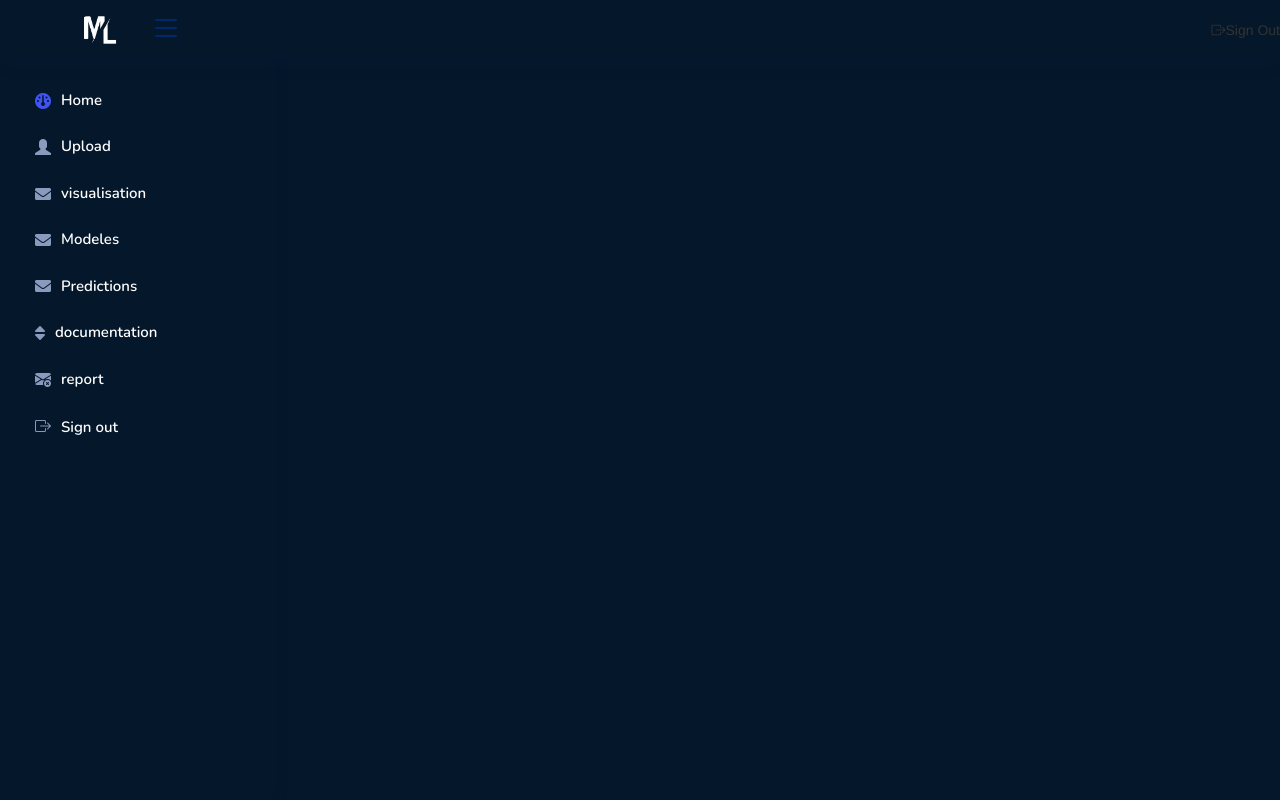
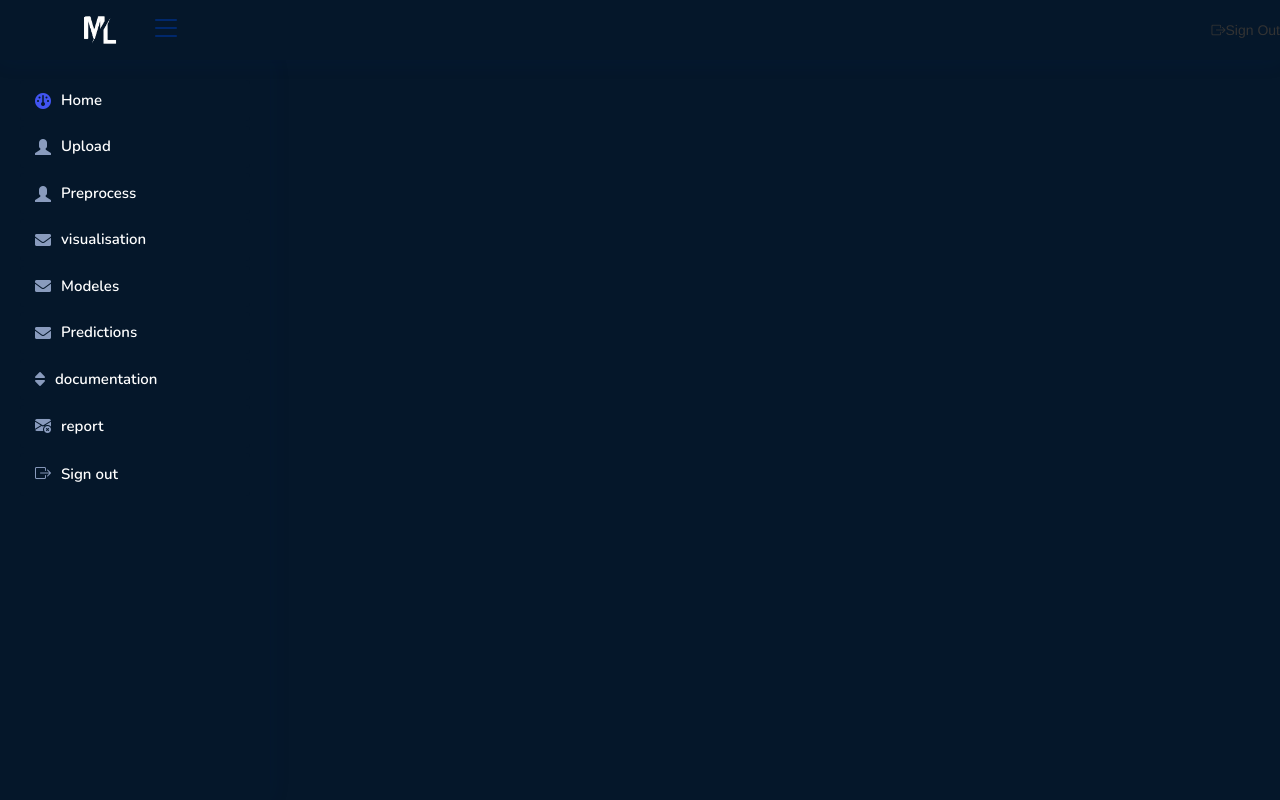
Before and after one commit to hamzaaityoussef/Application_-Analyse_de_Donnees_et_de_Machine_Learning, a Django app: page /home/ in a window 1280 px wide. Run offline with Django 5.2, Linux system fonts and the light colour scheme; some libraries are stand-ins or nearby versions.

Commit message:
add preprocess page

```diff
--- a/ML_Application/templates/base.html
+++ b/ML_Application/templates/base.html
@@ -226,6 +226,11 @@ document.addEventListener('DOMContentLoaded', () => {
           <i class="glyphicon glyphicon-user"></i><span>Upload</span>
         </a>
       </li>
+      <li class="nav-item">
+        <a class="nav-link collapsed" href="{% url 'Preprocess' %}" style="background-color: #05172a; color :white">
+          <i class="glyphicon glyphicon-user"></i><span>Preprocess</span>
+        </a>
+      </li>
       <li class="nav-item" >
         <a class="nav-link collapsed" href="{% url 'visualisation' %}" style="background-color: #05172a; color :white">
           <i class="fa fa-envelope"></i><span>visualisation</span>
--- /dev/null
+++ b/ML_Application/templates/preprocess.html
@@ -0,0 +1,5 @@
+{% extends 'base.html' %}
+{% block content %}
+
+
+{% endblock %}
--- a/ML_Application/urls.py
+++ b/ML_Application/urls.py
@@ -20,6 +20,7 @@ urlpatterns = [
     path('delete/<int:dataset_id>/', views.delete_dataset, name='delete_dataset'),
 
 
+    path('Preprocess/', views.Preprocess, name='Preprocess'),
     path('home/', views.home, name='home'),
     path('visualisation/', views.visualisation, name='visualisation'),
     path('modeles/', views.modeles, name='modeles'),
--- a/ML_Application/views.py
+++ b/ML_Application/views.py
@@ -9,6 +9,9 @@ from .models import Dataset
 from django.contrib.auth.decorators import login_required
 from django.contrib.auth import authenticate, login, logout
 from django.contrib import messages
+import matplotlib.pyplot as plt
+import io
+import urllib, base64
 
 @login_required(login_url='/login')
 def base(request):
@@ -29,7 +32,7 @@ def base(request):
 
 
 
-# login
+# login and logout
 def loginpage(request):
     if request.user.is_authenticated:
 
@@ -55,15 +58,18 @@ def loginpage(request):
     return render(request, 'login.html')
 
 
-
-
 def logoutUser(request):
     logout(request)
     return redirect('login')
 
-# end login
+# end login and logout
 
+# home
+def home(request):
 
+    print('bnjrjr')
+    return render(request, 'home.html')
+#end  home
 
 
 
@@ -94,7 +100,6 @@ def upload(request):
     return render(request, 'upload.html', {'form': form, 'datasets': datasets})
 
 
-
 @login_required
 def delete_dataset(request, dataset_id):
     dataset = get_object_or_404(Dataset, id=dataset_id, user=request.user)
@@ -114,17 +119,17 @@ def delete_dataset(request, dataset_id):
 #end upload
 
 
-# home
-def home(request):
+# Preprocess
+def Preprocess(request):
 
     print('bnjrjr')
-    return render(request, 'home.html')
-#end  home
+    return render(request, 'Preprocess.html')
+#end  Preprocess
 
 
-import matplotlib.pyplot as plt
-import io
-import urllib, base64
+
+
+
 # visualisation
 @login_required(login_url='/login')
 def visualisation(request):
```
